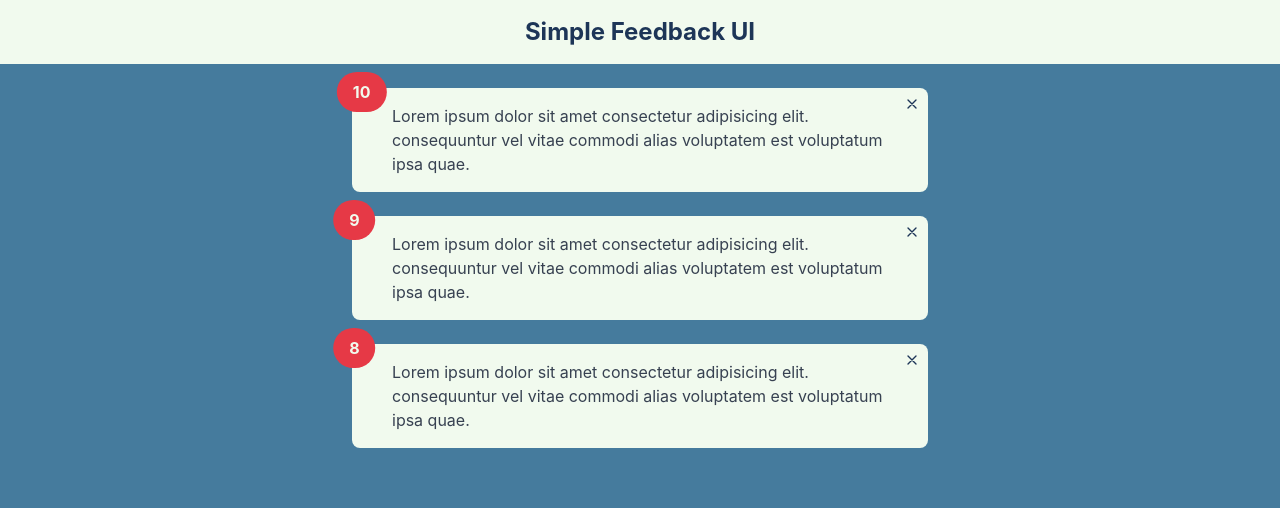
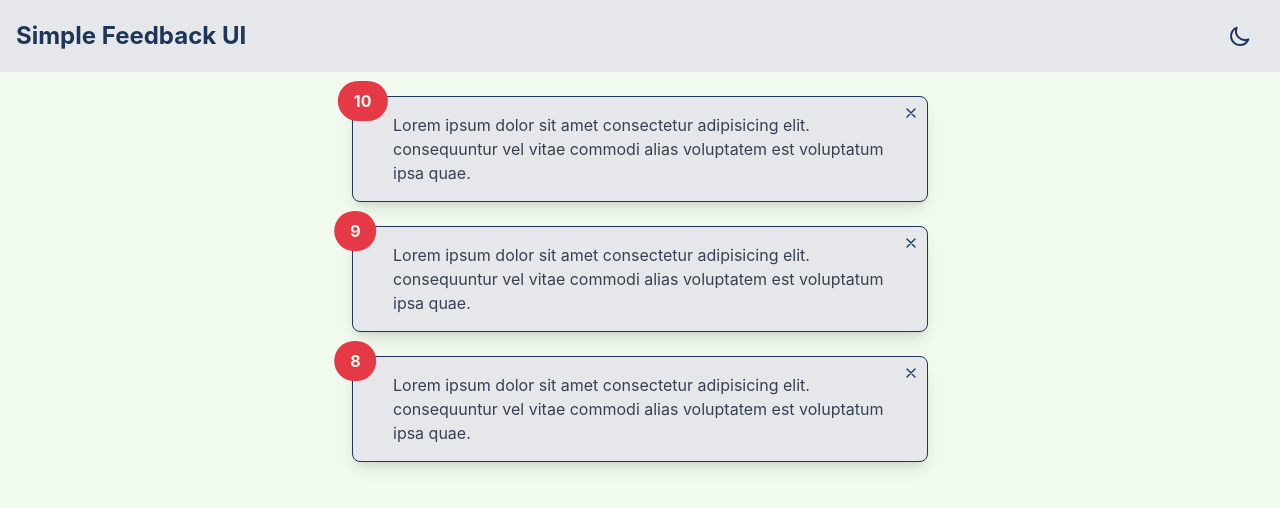
Before and after one commit to jisazamp/simple-feedback-app, a React (Create React App) app: page / in a window 1280 px wide. Shown: the top 508 px of the page. Built offline with nearby package versions, Linux system fonts and the light colour scheme.

Commit message:
Added Dark Mode switch button

```diff
--- a/src/App.js
+++ b/src/App.js
@@ -7,6 +7,7 @@ import FeedbackData from './data/FeedbackData';
 
 const App = () => {
   const [feedback, setFeedback] = useState([]);
+  const [dark, setDark] = useState(false);
 
   useEffect(() => {
     setFeedback(FeedbackData);
@@ -19,14 +20,28 @@ const App = () => {
     }
   };
 
+  const handleThemeChange = () => {
+    setDark(!dark);
+  };
+
   return (
-    <div className='bg-customBlue2 h-screen overflow-y-scroll'>
-      <NavBar title='Simple Feedback UI' />
-      <div>
-        <FeedbackItemList
-          feedback={feedback}
-          onFeedbackDelete={handleFeedbackDelete}
+    <div className={dark ? 'dark' : ''}>
+      <div
+        className={
+          'bg-customWhite dark:bg-customBlue2 h-screen overflow-y-scroll'
+        }
+      >
+        <NavBar
+          title='Simple Feedback UI'
+          onThemeChange={handleThemeChange}
+          dark={dark}
         />
+        <div>
+          <FeedbackItemList
+            feedback={feedback}
+            onFeedbackDelete={handleFeedbackDelete}
+          />
+        </div>
       </div>
     </div>
   );
--- a/src/components/common/navBar.jsx
+++ b/src/components/common/navBar.jsx
@@ -1,17 +1,54 @@
 import PropTypes from 'prop-types';
 
-const NavBar = ({ title }) => {
+const NavBar = ({ title, dark, onThemeChange }) => {
   return (
-    <nav className='py-4 px-4 flex items-center justify-center bg-customWhite dark:bg-customBlue3'>
+    <nav className='py-4 px-4 flex items-center justify-between bg-gray-200 dark:bg-customBlue3'>
       <h1 className='font-bold text-xl md:text-2xl text-customBlue3 dark:text-customWhite'>
         {title}
       </h1>
+      <button
+        className='px-3 rounded py-2 stroke-customBlue3 dark:stroke-customWhite transition ease-in 300 hover:bg-customBlue3
+         hover:stroke-customWhite dark:hover:bg-customWhite dark:hover:stroke-customBlue3'
+        onClick={onThemeChange}
+      >
+        {dark ? (
+          <svg
+            xmlns='http://www.w3.org/2000/svg'
+            className='h-6 w-6'
+            fill='none'
+            viewBox='0 0 24 24'
+          >
+            <path
+              strokeLinecap='round'
+              strokeLinejoin='round'
+              strokeWidth={2}
+              d='M12 3v1m0 16v1m9-9h-1M4 12H3m15.364 6.364l-.707-.707M6.343 6.343l-.707-.707m12.728 0l-.707.707M6.343 17.657l-.707.707M16 12a4 4 0 11-8 0 4 4 0 018 0z'
+            />
+          </svg>
+        ) : (
+          <svg
+            xmlns='http://www.w3.org/2000/svg'
+            className='h-6 w-6'
+            fill='none'
+            viewBox='0 0 24 24'
+          >
+            <path
+              strokeLinecap='round'
+              strokeLinejoin='round'
+              strokeWidth={2}
+              d='M20.354 15.354A9 9 0 018.646 3.646 9.003 9.003 0 0012 21a9.003 9.003 0 008.354-5.646z'
+            />
+          </svg>
+        )}
+      </button>
     </nav>
   );
 };
 
 NavBar.propTypes = {
   title: PropTypes.string,
+  dark: PropTypes.bool.isRequired,
+  onThemeChange: PropTypes.func.isRequired,
 };
 
 NavBar.defaultProps = {
--- a/src/components/feedbackItem.jsx
+++ b/src/components/feedbackItem.jsx
@@ -5,7 +5,7 @@ const FeedbackItem = ({ item, onDelete }) => {
 
   return (
     <div className='m-6'>
-      <div className='bg-customWhite max-w-xl flex justify-items-start mx-auto rounded-lg py-4 px-10 relative dark:bg-customBlue3'>
+      <div className='bg-gray-200 border border-customBlue3 shadow-lg max-w-xl flex justify-items-start mx-auto rounded-lg py-4 px-10 relative dark:bg-customBlue3'>
         <span
           className='absolute top-1 -left-10 inline-flex items-center justify-center py-3 px-4 text-md font-bold leading-none
          text-customWhite transform translate-x-1/2 -translate-y-1/2 bg-customRed rounded-full'
--- a/tailwind.config.js
+++ b/tailwind.config.js
@@ -13,4 +13,5 @@ module.exports = {
     },
   },
   plugins: [],
+  darkMode: 'class',
 };
```
